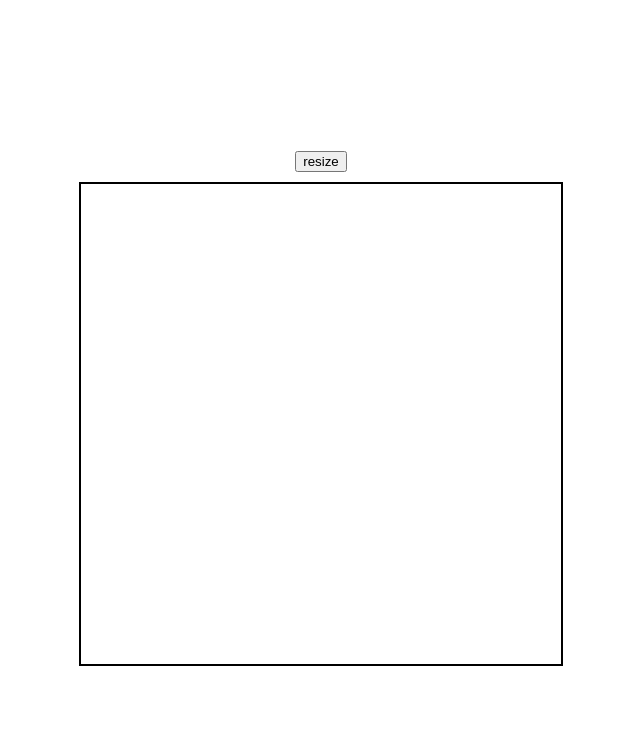
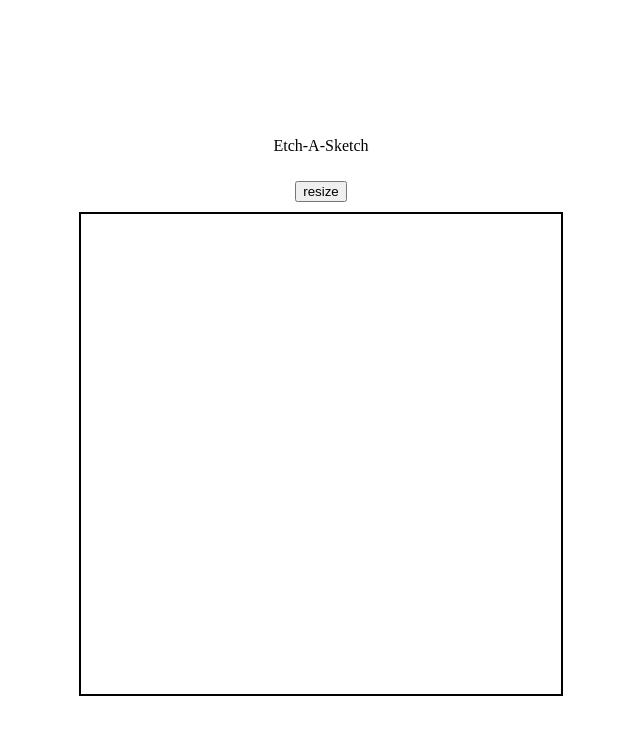
Before and after one commit to EssenceCode/Etch-A-Sketch, a plain HTML site: page index.html in a window 1280 px wide. Shown: the whole page, without its empty margins (319-959 px from the left). Drawn offline with Linux system fonts and the light colour scheme.

Commit message:
added a title p

```diff
--- a/index.html
+++ b/index.html
@@ -7,6 +7,7 @@
     </head>
 
     <body>
+        <p class="title">Etch-A-Sketch</p>
         <div class="container"></div>
 
         <script src="./etch.js"></script>
```
